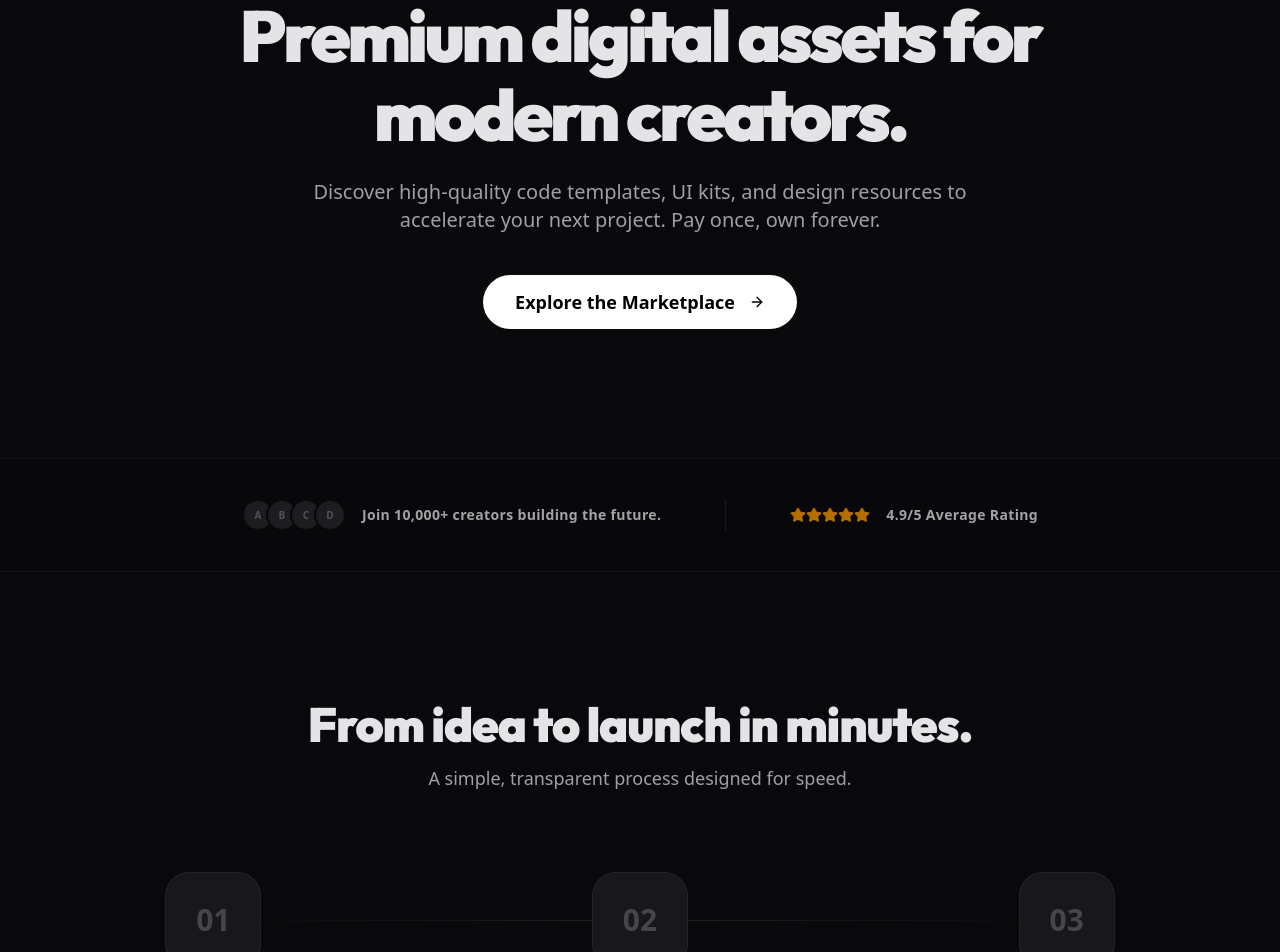
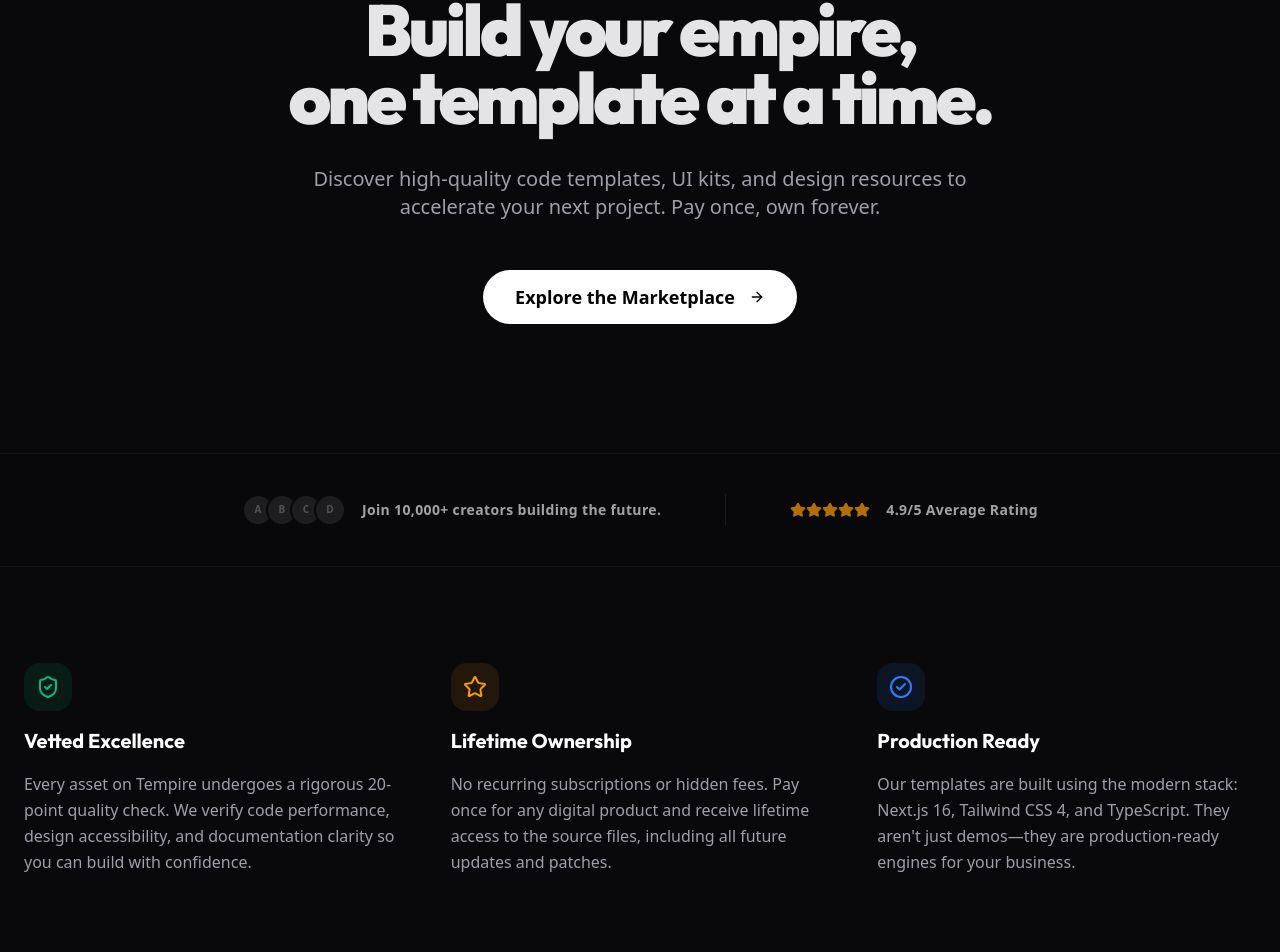
Before and after one commit to Venmarc/Tempire, a Next.js app: page / in a window 1280 px wide. Shown: the part 254-1206 px from the top of the page. Built offline with nearby package versions, Linux system fonts and the light colour scheme; no server answers.

Commit message:
feat: add FAQ component and expand landing page with value propositions and long-form content

```diff
--- a/app/page.tsx
+++ b/app/page.tsx
@@ -2,6 +2,7 @@ import Link from 'next/link';
 import Image from 'next/image';
 import { ArrowRight, CheckCircle2, ShieldCheck, Star } from 'lucide-react';
 import { Button } from '@/components/ui/button';
+import { FAQAccordion } from '@/components/marketplace/FAQAccordion';
 
 export default function LandingPage() {
     return (
@@ -15,11 +16,11 @@ export default function LandingPage() {
                     Tempire v2.0 is Live
                 </div>
 
-                <h1 className="text-5xl md:text-7xl font-black tracking-tighter max-w-4xl mb-6 leading-[1.1] animate-in fade-in slide-in-from-bottom-6 duration-1000 delay-150">
-                    Premium digital assets for modern creators.
+                <h1 className="text-5xl md:text-7xl font-black tracking-tighter max-w-5xl mb-8 leading-[0.95] animate-in fade-in slide-in-from-bottom-6 duration-1000 delay-150">
+                    Build your empire,<br/>one template at a time.
                 </h1>
 
-                <p className="text-lg md:text-xl text-zinc-400 max-w-2xl mb-10 animate-in fade-in slide-in-from-bottom-8 duration-1000 delay-300">
+                <p className="text-lg md:text-xl text-zinc-400 max-w-2xl mb-12 animate-in fade-in slide-in-from-bottom-8 duration-1000 delay-300">
                     Discover high-quality code templates, UI kits, and design resources to accelerate your next project. Pay once, own forever.
                 </p>
 
@@ -55,6 +56,41 @@ export default function LandingPage() {
                             ))}
                         </div>
                         <span className="text-sm font-semibold tracking-wide">4.9/5 Average Rating</span>
+                    </div>
+                </div>
+            </section>
+
+            {/* The Tempire Standard (Value Prop Expansion) */}
+            <section className="py-24 px-6 border-b border-white/5">
+                <div className="max-w-7xl mx-auto">
+                    <div className="grid md:grid-cols-3 gap-12">
+                        <div className="space-y-4">
+                            <div className="w-12 h-12 rounded-2xl bg-emerald-500/10 flex items-center justify-center text-emerald-500">
+                                <ShieldCheck className="w-6 h-6" />
+                            </div>
+                            <h3 className="text-xl font-bold text-white">Vetted Excellence</h3>
+                            <p className="text-zinc-400 leading-relaxed">
+                                Every asset on Tempire undergoes a rigorous 20-point quality check. We verify code performance, design accessibility, and documentation clarity so you can build with confidence.
+                            </p>
+                        </div>
+                        <div className="space-y-4">
+                            <div className="w-12 h-12 rounded-2xl bg-amber-500/10 flex items-center justify-center text-amber-500">
+                                <Star className="w-6 h-6" />
+                            </div>
+                            <h3 className="text-xl font-bold text-white">Lifetime Ownership</h3>
+                            <p className="text-zinc-400 leading-relaxed">
+                                No recurring subscriptions or hidden fees. Pay once for any digital product and receive lifetime access to the source files, including all future updates and patches.
+                            </p>
+                        </div>
+                        <div className="space-y-4">
+                            <div className="w-12 h-12 rounded-2xl bg-blue-500/10 flex items-center justify-center text-blue-500">
+                                <CheckCircle2 className="w-6 h-6" />
+                            </div>
+                            <h3 className="text-xl font-bold text-white">Production Ready</h3>
+                            <p className="text-zinc-400 leading-relaxed">
+                                Our templates are built using the modern stack: Next.js 16, Tailwind CSS 4, and TypeScript. They aren't just demos—they are production-ready engines for your business.
+                            </p>
+                        </div>
                     </div>
                 </div>
             </section>
@@ -139,6 +175,52 @@ export default function LandingPage() {
                 </div>
             </section>
 
+            {/* Fuel for the Creator Economy (Long-form SEO Text) */}
+            <section className="py-32 px-6">
+                <div className="max-w-4xl mx-auto">
+                    <div className="space-y-8">
+                        <h2 className="text-4xl md:text-5xl font-black tracking-tight text-white leading-tight">
+                            Fueling the next generation of digital builders.
+                        </h2>
+                        <div className="prose prose-invert prose-zinc max-w-none text-zinc-400 text-lg leading-relaxed space-y-6">
+                            <p>
+                                The digital landscape is evolving at a breakneck pace. For developers, designers, and entrepreneurs, the biggest bottleneck isn't a lack of ideas—it's the time required to build the foundational infrastructure for every new project. From setting up authentication and database schemas to crafting accessible UI components, the "pre-work" can often kill momentum before the first line of business logic is even written.
+                            </p>
+                            <p>
+                                <strong>Tempire was born to solve this.</strong> We believe that creators should spend their time on what makes their project unique, not on reinventing the wheel. By providing a curated marketplace of high-fidelity digital assets, we enable a "Lego-style" approach to development.
+                            </p>
+                            <p>
+                                Whether you're a freelancer looking to deliver client work 5x faster, or a founder aiming to launch a MVP in a weekend, our library of Next.js templates, Tailwind UI kits, and AI prompt engineering resources are designed to be the architectural bedrock of your success.
+                            </p>
+                        </div>
+                    </div>
+                </div>
+            </section>
+
+            {/* Categories of Excellence (Asset Breakdown) */}
+            <section className="py-32 px-6 bg-white/2 border-y border-white/5">
+                <div className="max-w-7xl mx-auto">
+                    <div className="text-center mb-20">
+                        <h2 className="text-3xl md:text-5xl font-black tracking-tight mb-4">A Universe of Assets</h2>
+                        <p className="text-zinc-400 text-lg">Every niche, every stack, every tool you need.</p>
+                    </div>
+
+                    <div className="grid sm:grid-cols-2 lg:grid-cols-4 gap-8">
+                        {[
+                            { title: 'SaaS Boilerplates', desc: 'Full-stack Next.js 16 starters with built-in auth, Stripe, and Supabase integrations.' },
+                            { title: 'UI & Design Kits', desc: 'Premium Figma files and React component libraries designed with a focus on high-fidelity aesthetics.' },
+                            { title: 'AI & Data Tools', desc: 'Expertly crafted prompt engineering libraries and data visualization templates for modern AI apps.' },
+                            { title: 'Niche Templates', desc: 'Specialized resources for Notion, Framer, and Webflow to power your content and operations.' }
+                        ].map((cat, i) => (
+                            <div key={i} className="p-8 rounded-3xl bg-zinc-900 border border-white/5 hover:border-white/20 transition-all group">
+                                <h4 className="text-xl font-bold text-white mb-3 group-hover:text-emerald-400 transition-colors">{cat.title}</h4>
+                                <p className="text-sm text-zinc-500 leading-relaxed">{cat.desc}</p>
+                            </div>
+                        ))}
+                    </div>
+                </div>
+            </section>
+
             {/* Testimonial (Law 11) */}
             <section className="py-32 px-6">
                 <div className="max-w-4xl mx-auto text-center">
@@ -177,6 +259,14 @@ export default function LandingPage() {
                     </div>
                  </div>
             </section>
+
+            {/* FAQ Section (SEO Keywords) */}
+            <section className="py-24 px-6 bg-zinc-950">
+                <div className="max-w-3xl mx-auto">
+                    <h2 className="text-3xl md:text-5xl font-black tracking-tight text-center mb-16">Frequently Asked Questions</h2>
+                    <FAQAccordion />
+                </div>
+            </section>
         </div>
     );
 }
--- /dev/null
+++ b/components/marketplace/FAQAccordion.tsx
@@ -0,0 +1,71 @@
+'use client';
+
+import { useState } from 'react';
+import { ChevronDown } from 'lucide-react';
+import { cn } from '@/lib/utils';
+
+interface FAQItem {
+  q: string;
+  a: string;
+}
+
+const faqs: FAQItem[] = [
+  { q: "What exactly is a digital asset marketplace?", a: "A digital asset marketplace like Tempire is a curated platform where creators can buy and sell professional resources like code templates, UI kits, and design files to accelerate their creative workflows." },
+  { q: "Can I use these assets for commercial projects?", a: "Absolutely. Every purchase on Tempire comes with a commercial license that allows you to use the assets in an unlimited number of personal and client projects without attribution." },
+  { q: "What technology stack do the templates use?", a: "We focus on the modern web stack. Most of our code assets are built with Next.js 16, TypeScript, Tailwind CSS, and Supabase to ensure they are production-ready from day one." },
+  { q: "How do I receive my purchase?", a: "Upon successful checkout, your assets are instantly added to your personal Library. You receive secure, lifetime access to download the source files whenever you need them." },
+  { q: "Do you offer refunds?", a: "Due to the digital nature of our products (source code access), we generally don't offer refunds. However, if an asset is technically broken or mis-represented, our support team will make it right." }
+];
+
+export function FAQAccordion() {
+  const [openIndex, setOpenIndex] = useState<number | null>(null);
+
+  const toggle = (index: number) => {
+    setOpenIndex(openIndex === index ? null : index);
+  };
+
+  return (
+    <div className="space-y-2">
+      {faqs.map((faq, i) => (
+        <div
+          key={i}
+          className={cn(
+            "rounded-3xl border transition-all duration-300 overflow-hidden",
+            openIndex === i
+              ? "bg-zinc-900 border-white/20 shadow-2xl shadow-black/40"
+              : "bg-zinc-900/50 border-white/5 hover:border-white/10"
+          )}
+        >
+          <button
+            onClick={() => toggle(i)}
+            className="w-full flex items-center justify-between p-6 text-left group"
+          >
+            <span className={cn(
+              "text-lg font-bold transition-colors",
+              openIndex === i ? "text-white" : "text-zinc-300 group-hover:text-white"
+            )}>
+              {faq.q}
+            </span>
+            <ChevronDown className={cn(
+              "w-5 h-5 text-zinc-500 transition-transform duration-500",
+              openIndex === i && "rotate-180 text-emerald-500"
+            )} />
+          </button>
+
+          <div
+            className={cn(
+              "grid transition-all duration-500 ease-in-out",
+              openIndex === i ? "grid-rows-[1fr] opacity-100" : "grid-rows-[0fr] opacity-0"
+            )}
+          >
+            <div className="overflow-hidden">
+              <div className="p-6 pt-0 text-zinc-400 text-sm leading-relaxed max-w-2xl">
+                {faq.a}
+              </div>
+            </div>
+          </div>
+        </div>
+      ))}
+    </div>
+  );
+}
--- a/components/marketplace/Footer.tsx
+++ b/components/marketplace/Footer.tsx
@@ -14,7 +14,7 @@ export function Footer() {
                     </div>
 
                     <p className="text-zinc-500 text-sm">
-                        &copy; {new Date().getFullYear()} Tempire. Phase 2I: Premium UI Refinements.
+                        &copy; {new Date().getFullYear()} Tempire ~ Build your empire, one template at a time.
                     </p>
 
                     <div className="flex items-center gap-6">
```
